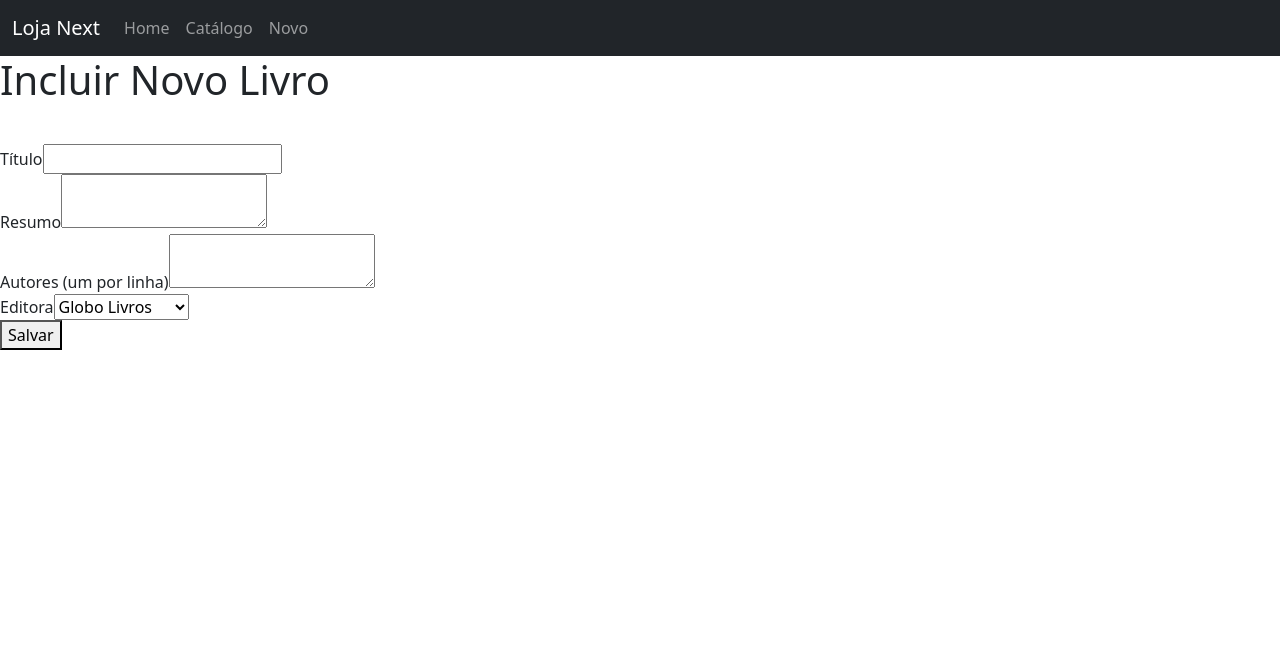
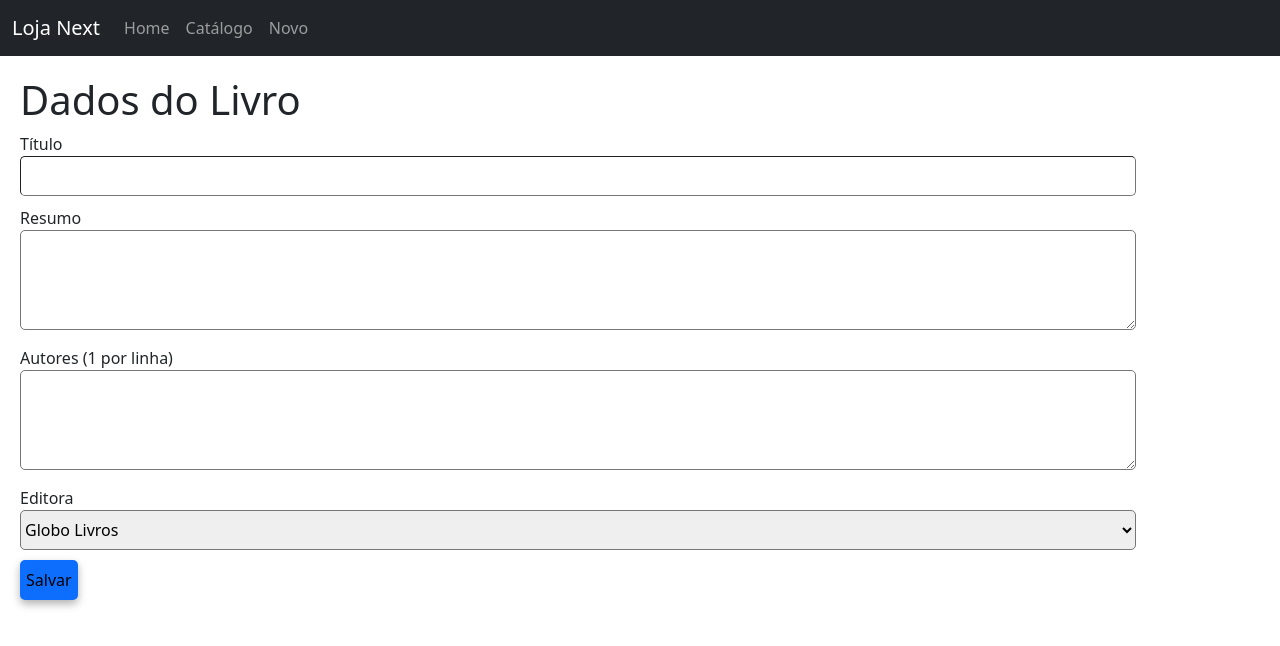
Before and after one commit to Larissa-Gnandt/livros-next, a Next.js app: page /LivroDados in a window 1280 px wide. Shown: the top 646 px of the page. Built offline with nearby package versions, Linux system fonts and the light colour scheme.

Commit message:
Ajustes de estilo e media

```diff
--- a/classes/controle/ControleEditora.ts
+++ b/classes/controle/ControleEditora.ts
@@ -7,7 +7,8 @@ class ControleEditora {
     this.editoras = [
       { codEditora: 1, nome: "Globo Livros" },
       { codEditora: 2, nome: "Bertrand Brasil" },
-      { codEditora: 3, nome: "Editora C" },
+      { codEditora: 3, nome: "HarperCollins" },
+      { codEditora: 4, nome: "Outra" },
     ];
   }
 
--- a/componentes/LinhaLivro.tsx
+++ b/componentes/LinhaLivro.tsx
@@ -35,6 +35,7 @@ export const LinhaLivro: React.FC<LinhaLivroProps> = (props) => {
             border: "none",
             borderRadius: "5px",
             marginTop: "10px",
+            boxShadow: "0px 4px 8px rgba(0, 0, 0, 0.3)"
           }}
           onClick={() => excluir(livro.codigo)}
         >
--- a/pages/LivroDados.tsx
+++ b/pages/LivroDados.tsx
@@ -74,37 +74,94 @@ const LivroDados = () => {
         <link rel="icon" href="/favicon.ico" />
       </Head>
       <Menu />
-      <main className={styles.main}>
-        <h1>Incluir Novo Livro</h1>
+      <main
+        className={styles.main}
+        style={{
+          display: "block",
+          marginLeft: "20px",
+          marginRight: "20px",
+          marginTop: "20px",
+        }}
+      >
+        <h1>Dados do Livro</h1>
         <form onSubmit={incluir}>
           <div>
-            <label htmlFor="titulo">Título</label>
+            <label htmlFor="titulo" style={{ display: "block" }}>
+              Título
+            </label>
             <input
               type="text"
               id="titulo"
               value={titulo}
               onChange={(e) => setTitulo(e.target.value)}
+              style={{
+                minWidth: "90%",
+                height: "40px",
+                borderWidth: "1.5px",
+                borderRadius: "5px",
+                outline: "none",
+              }}
             />
           </div>
           <div>
-            <label htmlFor="resumo">Resumo</label>
+            <label
+              htmlFor="resumo"
+              style={{ display: "block", marginTop: "10px" }}
+            >
+              Resumo
+            </label>
             <textarea
               id="resumo"
               value={resumo}
               onChange={(e) => setResumo(e.target.value)}
+              style={{
+                minWidth: "90%",
+                height: "100px",
+                borderWidth: "1.5px",
+                borderRadius: "5px",
+                outline: "none",
+              }}
             />
           </div>
           <div>
-            <label htmlFor="autores">Autores (um por linha)</label>
+            <label
+              htmlFor="autores"
+              style={{ display: "block", marginTop: "10px" }}
+            >
+              Autores (1 por linha)
+            </label>
             <textarea
               id="autores"
               value={autores}
               onChange={(e) => setAutores(e.target.value)}
+              style={{
+                minWidth: "90%",
+                height: "100px",
+                borderWidth: "1.5px",
+                borderRadius: "5px",
+                outline: "none",
+              }}
             />
           </div>
           <div>
-            <label htmlFor="editora">Editora</label>
-            <select id="editora" value={codEditora} onChange={tratarCombo}>
+            <label
+              htmlFor="editora"
+              style={{ display: "block", marginTop: "10px" }}
+            >
+              Editora
+            </label>
+            <select
+              id="editora"
+              value={codEditora}
+              onChange={tratarCombo}
+              style={{
+                minWidth: "90%",
+                height: "40px",
+                borderWidth: "1.5px",
+                borderRadius: "5px",
+                outline: "none",
+              }}
+            >
               {opcoes.map((opcao) => (
                 <option key={opcao.value} value={opcao.value}>
                   {opcao.text}
@@ -112,7 +169,23 @@ const LivroDados = () => {
               ))}
             </select>
           </div>
-          <button type="submit">Salvar</button>
+          <button
+            type="submit"
+            className={styles.button}
+            style={{
+              maxWidth: "80px",
+              height: "40px",
+              borderWidth: "1.5px",
+              borderRadius: "5px",
+              outline: "none",
+              marginTop: "10px",
+              backgroundColor: "rgb(13 110 253)",
+              border: "none",
+              boxShadow: "0px 4px 8px rgba(0, 0, 0, 0.3)"
+            }}
+          >
+            Salvar
+          </button>
         </form>
       </main>
     </div>
--- a/pages/LivroLista.tsx
+++ b/pages/LivroLista.tsx
@@ -61,12 +61,12 @@ const LivroLista = () => {
       </Head>
       <Menu />
 
-      <div style={{ marginTop: "20px", marginLeft: "20px",  marginRight: "20px"}}>
+      <div style={{ marginTop: "20px", marginLeft: "20px", marginRight: "20px" }}>
         <main className={styles.main}>
           <h1>Catálogo de Livros</h1>
           <table>
             <thead style={{ backgroundColor: 'black', color: 'white', padding: "100px" }}>
-              <tr style={{ fontSize: "20px"}}>
+              <tr style={{ fontSize: "20px" }}>
                 <th>Título</th>
                 <th>Resumo</th>
                 <th>Editora</th>
@@ -74,7 +74,7 @@ const LivroLista = () => {
               </tr>
             </thead>
             <tbody>
-                {livros.map((livro, index) => (
+              {livros.map((livro) => (
                 <LinhaLivro
                   key={livro.codigo}
                   livro={livro}
--- a/pages/index.tsx
+++ b/pages/index.tsx
@@ -13,7 +13,7 @@ export default function Home() {
       </Head>
       <Menu />
       <main className={styles.main}>
-        <h1 style={{ fontSize: '70px' }} className={`${styles.title} d-flex justify-content-center mx-auto mt-5`} >Página Inicial</h1>
+        <h1 style={{ fontSize: '65px'}} className={`${styles.title} d-flex justify-content-center mx-auto mt-5`} >Página Inicial</h1>
       </main>
     </div>
   );
```
Lines whose indentation alone changed are shown as unchanged.
